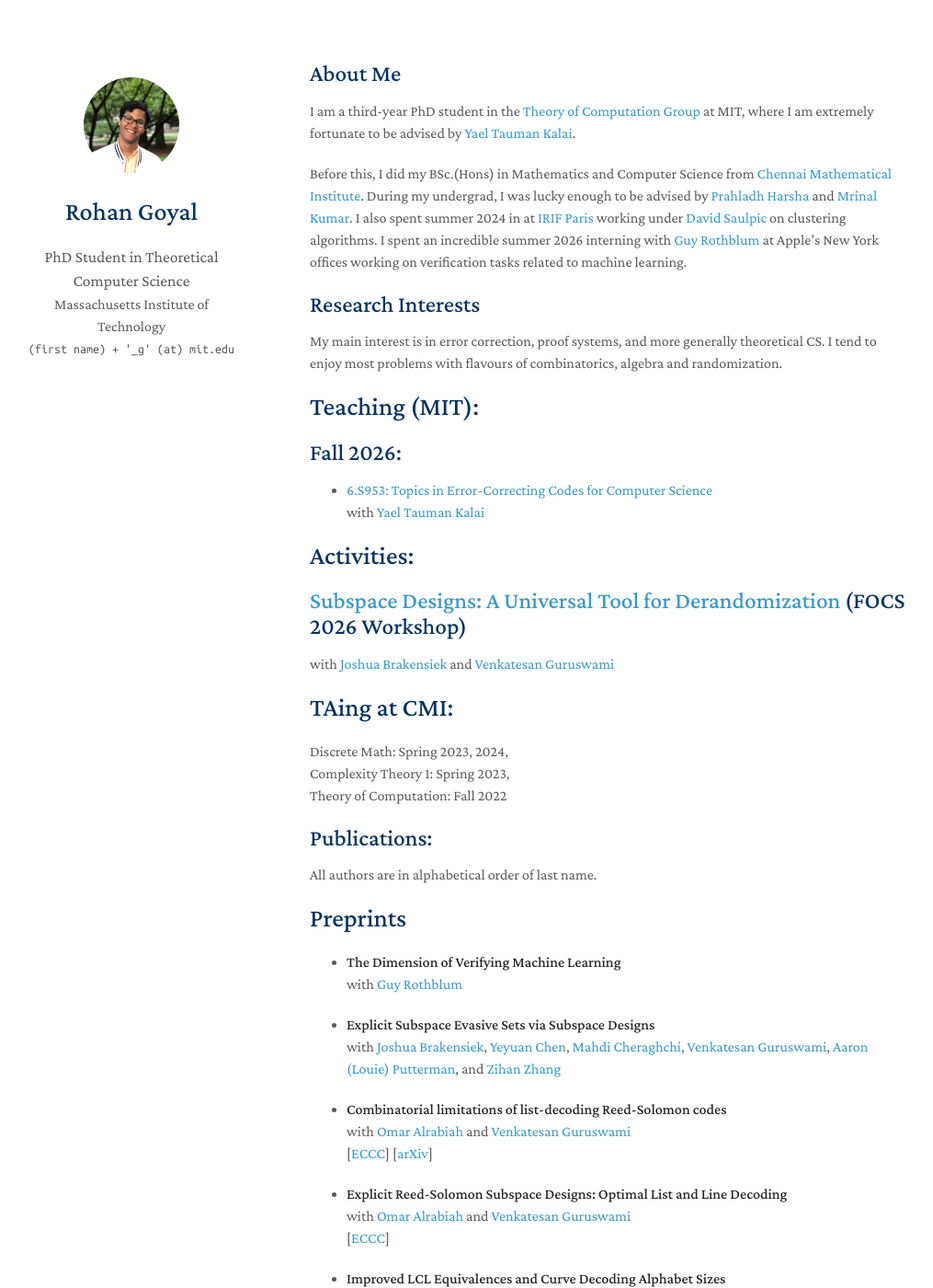
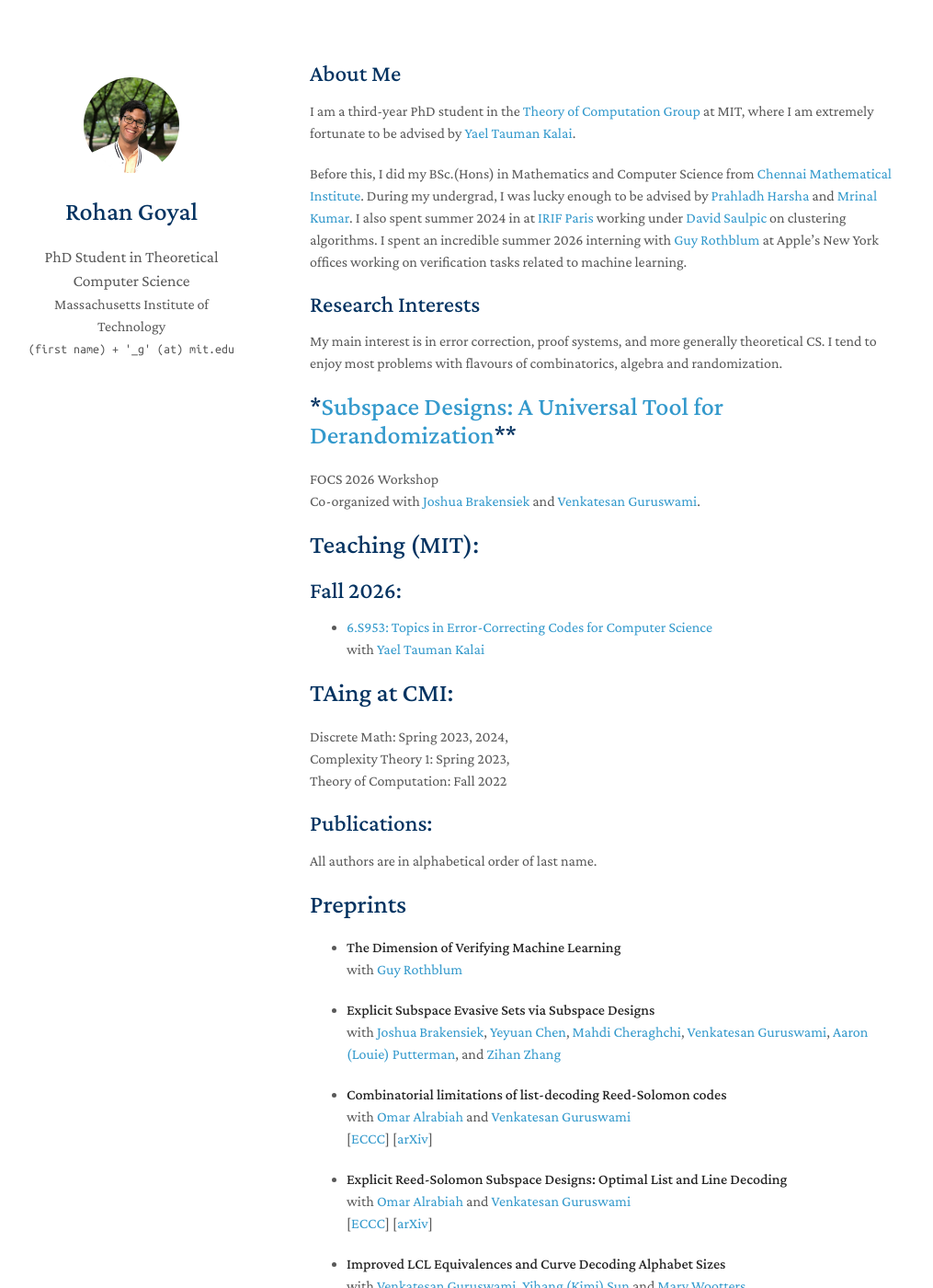
Before and after one commit to goyal-rohan/goyal-rohan.github.io, a Jekyll site: the page built from index.md, in a window 1280 px wide and 1400 px high. Shown: the whole window at 92% size, without its empty margins (133-1148 px from the left). Built offline with Jekyll 4.4.1, drawn with Linux system fonts in a browser that asks for light colours; nearby versions of some CDN libraries; a style sheet for code colours, icons or effects is not loaded; our own code applies the rules of GitHub Pages for plain Markdown files.

Commit message:
formatting and arxiv links

```diff
--- a/index.md
+++ b/index.md
@@ -13,19 +13,16 @@ Before this, I did my BSc.(Hons) in Mathematics and Computer Science from [Chenn
 
 My main interest is in error correction, proof systems, and more generally theoretical CS. I tend to enjoy most problems with flavours of combinatorics, algebra and randomization.
 
+# *[Subspace Designs: A Universal Tool for Derandomization](https://goyal-rohan.github.io/subspace-designs-focs/)**<br>
+  FOCS 2026 Workshop<br>
+  Co-organized with [Joshua Brakensiek](https://jbrakensiek.github.io/) and [Venkatesan Guruswami](https://people.eecs.berkeley.edu/~venkatg/).
+
 # Teaching (MIT):
 
 ## Fall 2026:
 
 - [6.S953: Topics in Error-Correcting Codes for Computer Science](https://codes-6s953.github.io/)<br>
   with [Yael Tauman Kalai](https://www.csail.mit.edu/person/yael-kalai)
-
-# Activities:
-
-## [Subspace Designs: A Universal Tool for Derandomization](https://goyal-rohan.github.io/subspace-designs-focs/) (FOCS 2026 Workshop)
-
-with [Joshua Brakensiek](https://jbrakensiek.github.io/) and [Venkatesan Guruswami](https://people.eecs.berkeley.edu/~venkatg/)
-
 
 # TAing at CMI:
 Discrete Math: Spring 2023, 2024,
@@ -49,10 +46,11 @@ All authors are in alphabetical order of last name.
 
 - **Explicit Reed-Solomon Subspace Designs: Optimal List and Line Decoding**<br>
   with [Omar Alrabiah](https://scholar.google.com/citations?user=AZMV2qQAAAAJ&inst=3203679203499159833) and [Venkatesan Guruswami](https://people.eecs.berkeley.edu/~venkatg/)<br>
-  [[ECCC](https://eccc.weizmann.ac.il/report/2026/262/)]
+  [[ECCC](https://eccc.weizmann.ac.il/report/2026/262/)] [[arXiv](https://arxiv.org/abs/2610.36215)]
 
 - **Improved LCL Equivalences and Curve Decoding Alphabet Sizes**<br>
-  with [Venkatesan Guruswami](https://people.eecs.berkeley.edu/~venkatg/), [Yihang (Kimi) Sun](https://scholar.google.com/citations?user=ZMNZ7x8AAAAJ&hl=en) and [Mary Wootters](https://sites.google.com/site/marywootters/)
+  with [Venkatesan Guruswami](https://people.eecs.berkeley.edu/~venkatg/), [Yihang (Kimi) Sun](https://scholar.google.com/citations?user=ZMNZ7x8AAAAJ&hl=en) and [Mary Wootters](https://sites.google.com/site/marywootters/)<br>
+  [[arXiv](https://arxiv.org/abs/2610.38862)]
 
 - **Improved analysis of list-decodability of random linear codes: It’s all about counting constraints**
 with [Venkatesan Guruswami](https://people.eecs.berkeley.edu/~venkatg/)
```
